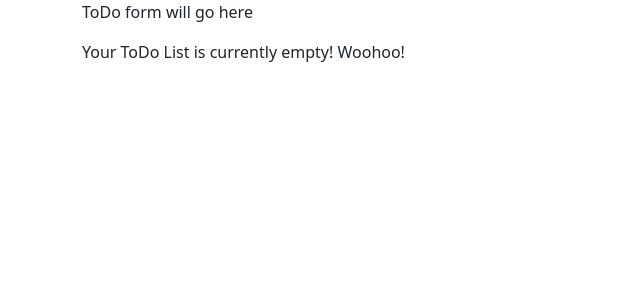
After one commit to drcsh/flask-todo, a Flask app: template todo/templates/todos.html in a window 1280 px wide. The commit adds this page. Shown: the top 300 px of the page, without its empty margins (0-640 px from the left). Run offline with Flask 2, Linux system fonts and the light colour scheme; the template is opened without the code that fills it, so the values that code supplies are empty; some libraries are stand-ins or nearby versions.

Commit message:
basic index and todo list page. no real styling in place yet

```diff
--- a/todo/templates/base.html
+++ b/todo/templates/base.html
@@ -1,6 +1,8 @@
 <!DOCTYPE html>
 <html lang="en">
 <head>
+  <link href="https://cdn.jsdelivr.net/npm/bootstrap@5.0.0-beta2/dist/css/bootstrap.min.css" rel="stylesheet"
+        integrity="sha384-BmbxuPwQa2lc/FVzBcNJ7UAyJxM6wuqIj61tLrc4wSX0szH/Ev+nYRRuWlolflfl" crossorigin="anonymous">
   <meta charset="UTF-8">
   {% if title %}
     <title>{{ title }}</title>
@@ -9,7 +11,12 @@
   {% endif %}
 </head>
 <body>
+<div id="content" class=".container-xxl">
   {% block content %}
   {% endblock %}
+</div>
+<script src="https://cdn.jsdelivr.net/npm/bootstrap@5.0.0-beta2/dist/js/bootstrap.bundle.min.js"
+        integrity="sha384-b5kHyXgcpbZJO/tY9Ul7kGkf1S0CWuKcCD38l8YkeH8z8QjE0GmW1gYU5S9FOnJ0"
+        crossorigin="anonymous"></script>
 </body>
 </html>
--- a/todo/templates/index.html
+++ b/todo/templates/index.html
@@ -3,4 +3,7 @@
 <p>
     This is my Flask based ToDo app. It's pretty cool. {{test}}
 </p>
+<p>
+    <a href="{{ url_for('todo') }}">See ToDos</a>
+</p>
 {% endblock %}
--- /dev/null
+++ b/todo/templates/todos.html
@@ -0,0 +1,32 @@
+{% extends "base.html" %}
+{% block content %}
+  <div class="container">
+    <p>ToDo form will go here</p>
+  </div>
+  {% if todos %}
+    <div class="accordion" id="accordionExample">
+      {% for todo in todos %}
+        <div class="accordion-item">
+          <h2 class="accordion-header" id="heading{{ todo.id }}">
+            <button class="accordion-button" type="button" data-bs-toggle="collapse" data-bs-target="#collapse{{ todo.id }}"
+                    aria-expanded="true" aria-controls="collapseOne">
+              {{ todo.title }}
+            </button>
+          </h2>
+          <div id="collapse{{ todo.id }}" class="accordion-collapse collapse show" aria-labelledby="heading{{ todo.id }}"
+               data-bs-parent="#accordionExample">
+            <div class="accordion-body">
+              {{ todo.details }}
+            </div>
+          </div>
+        </div>
+      {% endfor %}
+    </div>
+   {% else %}
+    <div class="container">
+      <p>
+        Your ToDo List is currently empty! Woohoo!
+      </p>
+    </div>
+  {% endif %}
+{% endblock %}
--- a/todo/todo.py
+++ b/todo/todo.py
@@ -19,19 +19,16 @@ def index():
 def todo():
     _todos = db.todo.find()
 
-    item = {}
-    data = []
-    for todo in _todos:
+    todos = []
+    for todo_obj in _todos:
         item = {
-            'id': str(todo['_id']),
-            'todo': todo['todo']
+            'id': str(todo_obj['_id']),
+            'title': todo_obj['title'],
+            'details': todo_obj['details'],
         }
-        data.append(item)
+        todos.append(item)
 
-    return jsonify(
-        status=True,
-        data=data
-    )
+    return render_template('todos.html', todos=todos)
 
 
 @app.route('/todo', methods=['POST'])
```
Lines whose indentation alone changed are shown as unchanged.
